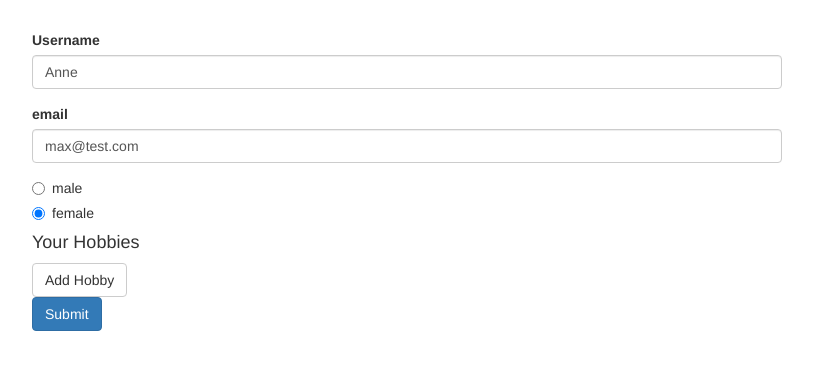
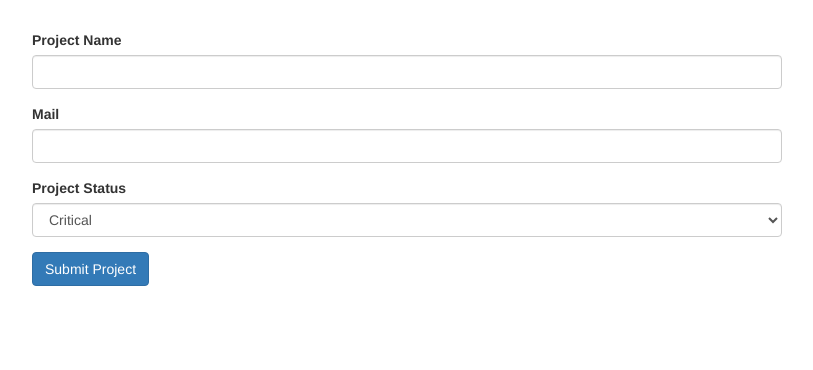
Before and after one commit to soulyana/angular-forms, an Angular app: page / in a window 1280 px wide. Shown: the top 370 px of the page, without its empty margins (233-1046 px from the left). Built offline with nearby package versions, Linux system fonts and the light colour scheme.

Commit message:
TODO: fix bug

```diff
--- a/src/app/app.component.html
+++ b/src/app/app.component.html
@@ -1,68 +1,35 @@
 <div class="container">
   <div class="row">
     <div class="col-xs-12 col-sm-10 col-md-8 col-sm-offset-1 col-md-offset-2">
-      <form [formGroup]="signupForm" (ngSubmit)="onSubmit()">
-        <div formGroupName="userData">
-          <div class="form-group">
-            <label for="username">Username</label>
-            <input
-              type="text"
-              id="username"
-              formControlName="username"
-              class="form-control"
-            />
-            <span
-              *ngIf="
-                !signupForm.get('userData.username').valid &&
-                signupForm.get('userData.username').touched
-              "
-              class="help-block"
-              >
-              <span *ngIf="signupForm.get('userData.username').errors['nameIsForbidden']">This name is invalid</span>
-              <span *ngIf="signupForm.get('userData.username').errors['required']">This field is required!</span>
-          </span>
-          </div>
-          <div class="form-group">
-            <label for="email">email</label>
-            <input
-              type="text"
-              id="email"
-              formControlName="email"
-              class="form-control"
-            />
-            <span
-              *ngIf="
-                !signupForm.get('userData.email').valid &&
-                signupForm.get('userData.email').touched
-              "
-              class="help-block"
-              >Please enter a valid email!</span
-            >
-          </div>
+      <!-- Create a Form with the following Controls & Validators
+      1) Project Name (should not be empty)
+      2) Mail (should not be a empty and a valid email)
+      3) Project Status Dropdown, with three values: 'Stable', 'Critical', 'Finished'
+      4) Submit Button
+
+      Add your own Validator which doesn't allow "Test" as a Project name
+
+      Also implement that Validator as an async Validator (replace the other one)
+
+      Upon submitting the form, simply print the value to the console -->
+      <form [formGroup]="projectForm" (ngSubmit)="onSubmit()">
+        <div class="form-group">
+          <label for="project">Project Name</label>
+          <input type="text" name="projectName" id="projectName" class="form-control" formControlName="projectName" required/>
         </div>
-        <div class="radio" *ngFor="let gender of genders">
-          <label>
-            <input type="radio" formControlName="gender" [value]="gender" />{{
-              gender
-            }}
-          </label>
+        <div class="form-group">
+          <label for="email">Mail</label>
+          <input type="email" name="email" id="email" required class="form-control" formControlName="email">
         </div>
-        <div formArrayName="hobbies">
-          <h4>Your Hobbies</h4>
-          <button class="btn btn-default" type="button" (click)="onAddHobby()">
-            Add Hobby
-          </button>
-          <div
-            class="form-group"
-            *ngFor="let hobbyControl of getControls(); let i = index"
-          >
-            <input type="text" class="form-control" [formControlName]="i" />
-          </div>
+        <div class="form-group">
+          <label for="status">Project Status</label>
+          <select name="status" id="status" class="form-control" formControlName="projectStatus">
+            <option value="stable">Stable</option>
+            <option value="critical">Critical</option>
+            <option value="finished">Finished</option>
+          </select>
         </div>
-        <span *ngIf="!signupForm.valid && signupForm.touched" class="help-block"
-          >Please enter a valid data!</span
-        >
-        <button class="btn btn-primary" type="submit">Submit</button>
+        <button class="btn btn-primary" type="submit">Submit Project</button>
       </form>
     </div>
   </div>
--- a/src/app/app.component.ts
+++ b/src/app/app.component.ts
@@ -1,7 +1,13 @@
 import { Component, OnInit } from '@angular/core';
-import { FormGroup, FormControl, Validators, FormArray } from '@angular/forms';
+import {
+  FormGroup,
+  FormControl,
+  Validators,
+  ValidatorFn,
+  AbstractControl
+} from '@angular/forms';
 import { Observable } from 'rxjs';
-
+import { CustomValidators } from './custom-validators';
 
 @Component({
   selector: 'app-root',
@@ -9,70 +15,27 @@ import { Observable } from 'rxjs';
   styleUrls: ['./app.component.css']
 })
 export class AppComponent implements OnInit {
- genders = ['male', 'female'];
- signupForm: FormGroup;
- forbiddenUsernames = ['Chris', 'Anna'];
+  projectForm: FormGroup;
 
   ngOnInit() {
-   this.signupForm = new FormGroup({
-     'userData': new FormGroup({
-       'username': new FormControl(null, [Validators.required, this.forbiddenNames.bind(this)]),
-     'email': new FormControl(null, [Validators.required, Validators.email], this.forbiddenEmails)}),
-     'gender': new FormControl('female'),
-     'hobbies': new FormArray([])
-   });
-  //  this.signupForm.valueChanges.subscribe(
-  //    (value) => console.log(value)
-  //  );
-  this.signupForm.statusChanges.subscribe(
-    (status) => console.log(status)
-  );
-  this.signupForm.setValue({
-    'userData': {
-      'username': 'Maxine',
-      'email': 'max@test.com'
-    },
-    'gender': 'female',
-    'hobbies': []
-  });
-  this.signupForm.patchValue({
-    'userData': {
-      'username': 'Anne'
-    }
+    this.projectForm = new FormGroup({
+      projectName: new FormControl(null, [
+        Validators.required,
+        CustomValidators.invalidProjectName, CustomValidators.asyncInvalidProjectName
+      ]),
+      email: new FormControl(null, [Validators.email, Validators.required]),
+      projectStatus: new FormControl('critical')
     });
   }
 
-getControls() {
-  return (<FormArray>this.signupForm.get('hobbies')).controls;
-}
-
-onAddHobby() {
-  const control = new FormControl(null, Validators.required);
-  (<FormArray>this.signupForm.get('hobbies')).push(control);
-}
-
-forbiddenNames(control: FormControl): {[s: string]: boolean} {
-  if (this.forbiddenUsernames.indexOf(control.value) !== -1) {
-    return {'nameIsForbidden': true};
-  }
-  return null;
-}
-
-forbiddenEmails(control: FormControl): Promise<any> | Observable<any> {
-  const promise = new Promise<any>((resolve, reject) => {
-    setTimeout(() => {
-      if (control.value === 'test@test.com') {
-        resolve({'emailIsForbidden': true});
-      } else {
-        resolve(null);
-      }
-    }, 1500);
-  });
-  return promise;
-}
+  // forbiddenNameValidator(nameRe: RegExp): ValidatorFn {
+  //   return (control: AbstractControl): { [key: string]: any } | null => {
+  //     const forbidden = nameRe.test(control.value);
+  //     return forbidden ? { forbiddenName: { value: control.value } } : null;
+  //   };
+  // }
 
   onSubmit() {
-   console.log(this.signupForm);
-   this.signupForm.reset();
+    console.log(this.projectForm.value);
   }
 }
--- /dev/null
+++ b/src/app/custom-validators.ts
@@ -0,0 +1,26 @@
+import { FormControl } from '@angular/forms';
+import { Observable } from 'rxjs';
+
+export class CustomValidators {
+  static invalidProjectName(control: FormControl): {[s: string]: boolean} {
+    if (control.value === 'Test') {
+      return {'InvalidProjectName': true};
+    }
+    return null;
+  }
+
+  static asyncInvalidProjectName(
+    control: FormControl
+  ): Promise<any> | Observable<any> {
+    const promise = new Promise((resolve, reject) => {
+      setTimeout(() => {
+        if (control.value === 'Test Project') {
+          resolve({ invalidProjectName: true });
+        } else {
+          resolve(null);
+        }
+      }, 1500);
+    });
+    return promise;
+  }
+}
```
Lines whose indentation alone changed are shown as unchanged.
